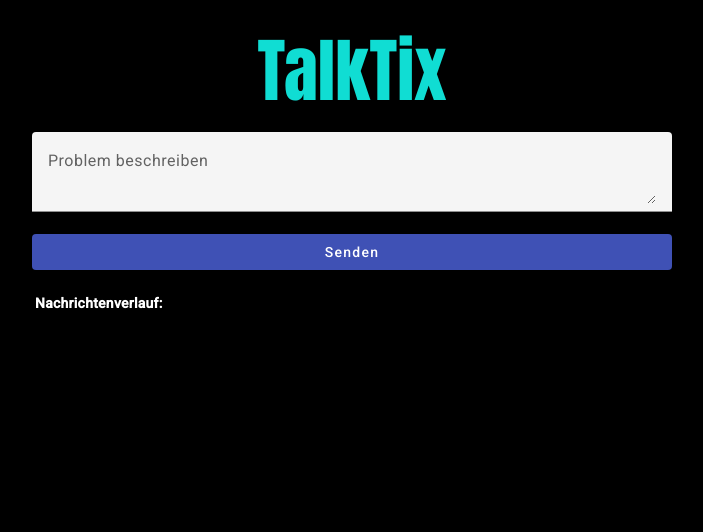
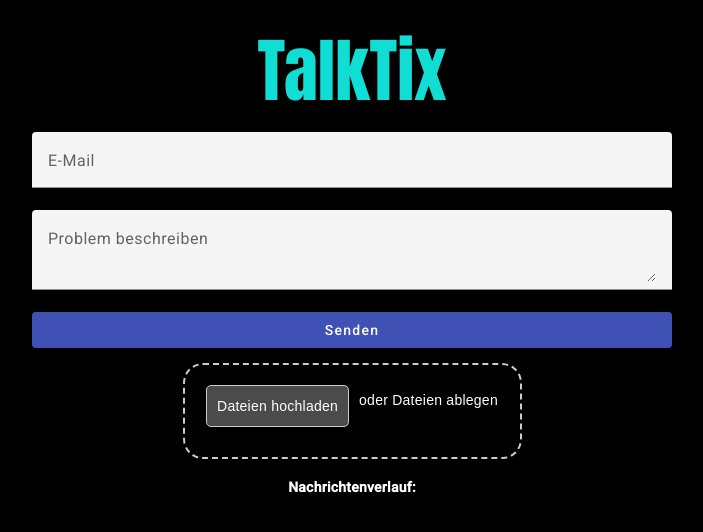
Before and after one commit to amosproj/amos2023ws01-ticket-chat-ai, an Angular app in the folder Frontend/: page / in a window 1280 px wide. Shown: the top 532 px of the page, without its empty margins (288-991 px from the left). Built offline with nearby package versions, Linux system fonts and the light colour scheme.

Commit message:
Email field, drag and drop field, preparation for backend communication Co-authored-by: Koffi Tino Gnagniko <tino.gnagniko@gmail.com>
Signed-off-by: garvinkon <konopkagarvin@gmail.com>

```diff
--- a/Frontend/src/app/app.component.css
+++ b/Frontend/src/app/app.component.css
@@ -14,3 +14,58 @@
   padding: 10px;
   color: #fff;
 }
+
+#drop-area {
+  text-align: center;
+  border: 2px dashed #ccc;
+  border-radius: 20px;
+  width: 295px;
+  font-family: sans-serif;
+  margin: 5px auto;
+  padding: 20px;
+}
+
+#drop-area.highlight {
+  border-color: purple;
+}
+
+p {
+  margin-top: 0;
+}
+
+.my-form {
+  display: flex;
+  flex-direction: row;
+  align-items: center;
+  justify-content: center;
+  margin-bottom: 10px;
+}
+
+#gallery {
+  margin-top: 10px;
+}
+
+#gallery img {
+  width: 150px;
+  margin-bottom: 10px;
+  margin-right: 10px;
+  vertical-align: middle;
+}
+
+.button {
+  display: inline-block;
+  padding: 10px;
+  background: #4b4b4b;
+  cursor: pointer;
+  border-radius: 5px;
+  border: 1px solid #ccc;
+  margin-right: 10px;
+}
+
+.button:hover {
+  background: #ddd;
+}
+
+#fileElem {
+  display: none;
+}
--- a/Frontend/src/app/app.component.html
+++ b/Frontend/src/app/app.component.html
@@ -1,16 +1,32 @@
 <router-outlet></router-outlet>
-<body style="background-color: #000;">
+<body style="background-color: #000; overflow-y: auto;">
 <div class="app-container" style="color: #fff">
   <div class="text-field-div">
+
     <h1 style="font-family: 'Impact', sans-serif; color: #10ddd3; text-align: center; font-size: 5em; margin-top: 45px; margin-bottom: 45px; size: 45px;">{{ title }}</h1>
+
+    <mat-form-field>
+      <mat-label>E-Mail</mat-label>
+      <input matInput type="email" [(ngModel)]="emailInput">
+    </mat-form-field>
+
     <mat-form-field>
       <mat-label>Problem beschreiben</mat-label>
       <textarea matInput [(ngModel)]="chatInput"></textarea>
     </mat-form-field>
     <button mat-raised-button color="primary" (click)="handleSend(chatInput)">Senden</button>
   </div>
+
+  <div id="drop-area" (drop)="handleDrop($event)">
+    <form class="my-form">
+      <input type="file" id="fileElem" multiple accept="image/*" onchange="handleFiles(this.files)">
+      <label class="button" for="fileElem">Dateien hochladen</label>
+      <p>oder Dateien ablegen</p>
+    </form>
+  </div>
+
   <div class="history-div">
-    <table>
+    <table style="width: 100%;">
       <thead>
         <th>Nachrichtenverlauf:</th>
       </thead>
--- a/Frontend/src/app/app.component.ts
+++ b/Frontend/src/app/app.component.ts
@@ -1,4 +1,4 @@
-import { Component } from '@angular/core';
+import { Component, OnInit } from '@angular/core';
 import { TicketService } from './service/ticket.service';
 import { LogService } from './service/logging.service';
 
@@ -12,21 +12,105 @@ interface ChatMessages {
   templateUrl: './app.component.html',
   styleUrls: ['./app.component.css']
 })
-export class AppComponent {
+
+export class AppComponent implements OnInit {
   title: string = "TalkTix";
   chatInput: string = "";
+  emailInput: string = "";
   chatMessages: ChatMessages[] = [];
+  droppedFiles: File[] | null;
 
-  constructor(private ticketService: TicketService, private logger: LogService) {}
+  constructor(private ticketService: TicketService, private logger: LogService) {
+    this.droppedFiles = [];
+  }
+
+  ngOnInit() {
+    this.setupDragAndDrop();
+  }
+
+  setupDragAndDrop() {
+    let dropArea = document.getElementById('drop-area');
+
+    if (!dropArea) {
+      console.error("Element with ID 'drop-area' not found");
+      return;
+    }
+
+    ['dragenter', 'dragover', 'dragleave', 'drop'].forEach(eventName => {
+      dropArea?.addEventListener(eventName, (e) => this.preventDefaults(e), false);
+    });
+
+    ['dragenter', 'dragover'].forEach(eventName => {
+      dropArea?.addEventListener(eventName, (e) => this.highlight(e), false);
+    });
+
+    ['dragleave', 'drop'].forEach(eventName => {
+      dropArea?.addEventListener(eventName, (e) => this.unhighlight(e), false);
+    });
+  }
+
+  preventDefaults(e: Event) {
+    e.preventDefault();
+    e.stopPropagation();
+  }
+
+  highlight(e: Event) {
+    let dropArea = document.getElementById('drop-area');
+    if (!dropArea) {
+      console.error("Element with ID 'drop-area' not found");
+      return;
+    }
+    dropArea.classList.add('highlight');
+  }
+
+  unhighlight(e: Event) {
+    let dropArea = document.getElementById('drop-area');
+    if (!dropArea) {
+      console.error("Element with ID 'drop-area' not found");
+      return;
+    }
+    dropArea.classList.remove('highlight');
+  }
+
+  handleDrop(e: DragEvent) {
+    let dt = e.dataTransfer;
+    if (dt) {
+      this.droppedFiles = Array.from(dt.files);
+    }
+  }
+
+  handleFiles(files: FileList) {
+    Array.from(files).forEach(file => this.uploadFile(file));
+  }
+
+  uploadFile(file: File) {
+    let url = 'YOUR URL HERE'; // Replace with your URL
+    let formData = new FormData();
+
+    formData.append('file', file);
+
+    fetch(url, {
+      method: 'POST',
+      body: formData
+    })
+    .then(() => { /* Done. Inform the user */ })
+    .catch(() => { /* Error. Inform the user */ });
+  }
 
   handleSend(value: string) {
+    // Upload dropped files
+    if (this.droppedFiles) {
+      this.droppedFiles.forEach(file => this.uploadFile(file));
+      this.droppedFiles = null; // Clear the files after uploading
+    }
+
     if (value) {
       // push user message to chat
       this.chatMessages.push({ messageText: value, isUser: true });
       this.logger.log('Trying to send message to backend server: ' + value)
 
       // send message to server and handle response
-      this.ticketService.send(value).subscribe(
+      this.ticketService.send(value, this.emailInput).subscribe(
         (response: any) => {
           const messageText = response.text; // use "text" as per the backend API
           this.chatMessages.push({ messageText, isUser: false }); // push server message to chat
--- a/Frontend/src/app/service/ticket.service.ts
+++ b/Frontend/src/app/service/ticket.service.ts
@@ -13,8 +13,8 @@ export class TicketService {
 
   constructor(private http: HttpClient, private logger: LogService) {}
 
-  send(message: string): Observable<any> {
-    const data = { text: message };
+  send(message: string, email: string): Observable<any> {
+    const data = { text: message, email: email };
 
     // define headers
     const headers = new HttpHeaders({
```
